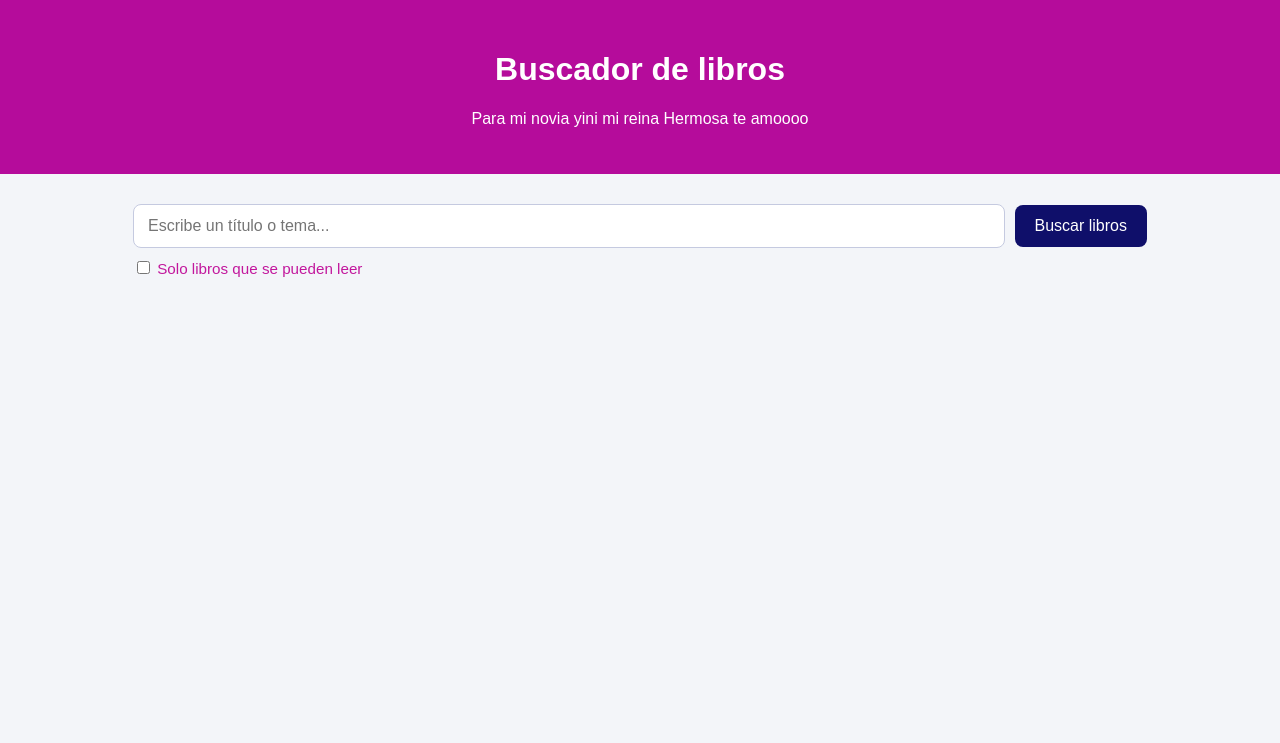
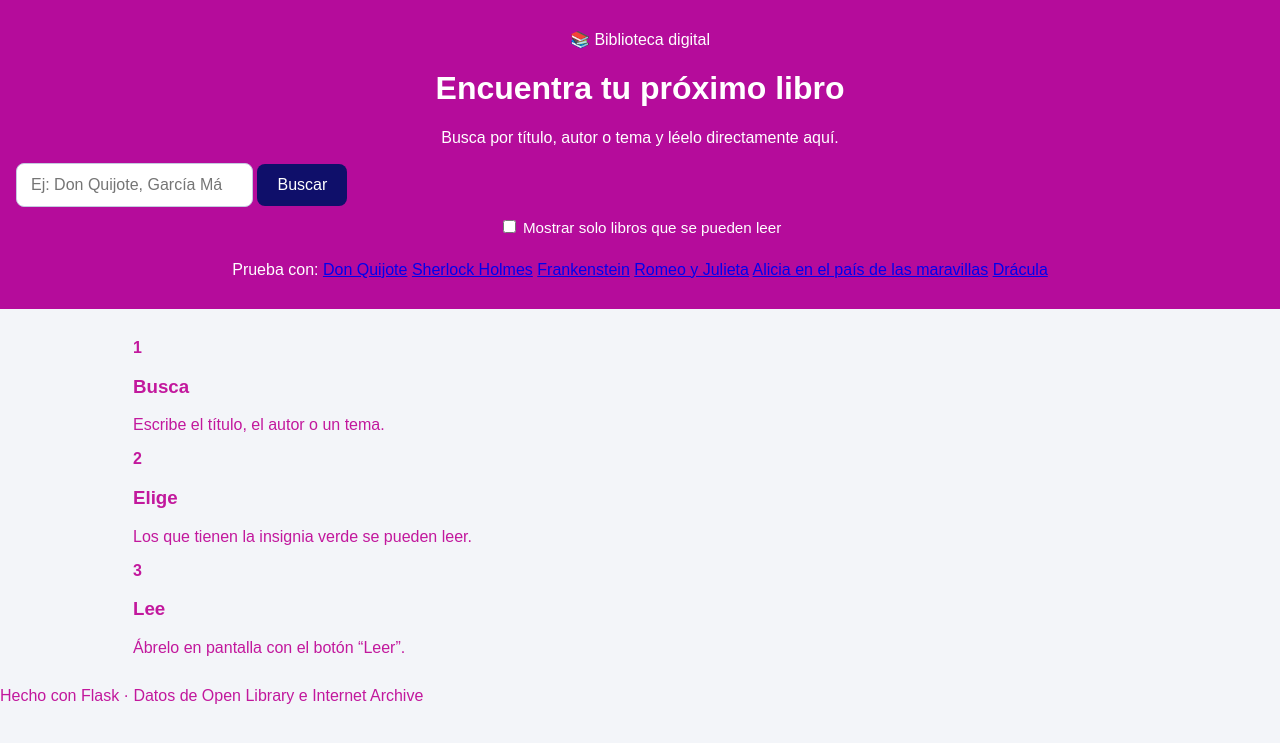
Before and after one commit to franklinlloreda3-creator/buscador_libros, a Flask app: page / in a window 1280 px wide. Shown: the top 743 px of the page. Run offline with Flask 3, Linux system fonts and the light colour scheme.

Commit message:
Update index.html

```diff
--- a/templates/index.html
+++ b/templates/index.html
@@ -7,64 +7,141 @@
     <link rel="stylesheet" href="{{ url_for('static', filename='estilos.css') }}">
 </head>
 <body>
-<header>
-    <h1>Buscador de libros</h1>
-    <p>Para mi novia yini mi reina Hermosa te amoooo</p>
+<header class="hero">
+    <div class="hero-contenido">
+        <span class="etiqueta">📚 Biblioteca digital</span>
+        <h1>Encuentra tu próximo libro</h1>
+        <p>Busca por título, autor o tema y léelo directamente aquí.</p>
+
+        <form method="GET" action="/" id="form-busqueda">
+            <div class="barra">
+                <input type="search" name="q" value="{{ busqueda }}"
+                       placeholder="Ej: Don Quijote, García Márquez, Frankenstein..." required>
+                <button type="submit" id="boton-buscar">Buscar</button>
+            </div>
+            <label class="filtro">
+                <input type="checkbox" name="leibles" value="1"
+                       {% if solo_leibles %}checked{% endif %}>
+                Mostrar solo libros que se pueden leer
+            </label>
+        </form>
+
+        {% if not busqueda %}
+        <div class="sugerencias">
+            <span>Prueba con:</span>
+            {% for s in ["Don Quijote", "Sherlock Holmes", "Frankenstein", "Romeo y Julieta", "Alicia en el país de las maravillas", "Drácula"] %}
+                <a href="/?q={{ s | urlencode }}&leibles=1">{{ s }}</a>
+            {% endfor %}
+        </div>
+        {% endif %}
+    </div>
 </header>
 
 <main>
-    <form method="GET" action="/">
-        <input type="search" name="q" value="{{ busqueda }}"
-               placeholder="Escribe un título o tema..." required>
-        <button type="submit">Buscar libros</button>
-        <label class="filtro">
-            <input type="checkbox" name="leibles" value="1"
-                   {% if solo_leibles %}checked{% endif %}>
-            Solo libros que se pueden leer
-        </label>
-    </form>
-
     {% if busqueda %}
-        <h2>Resultados para: {{ busqueda }}</h2>
+        <div class="encabezado-resultados">
+            <h2>Resultados para “{{ busqueda }}”</h2>
+            {% if libros %}
+                <span class="contador">{{ libros | length }} libros</span>
+            {% endif %}
+        </div>
     {% endif %}
 
     {% if mensaje %}
         <p class="mensaje">{{ mensaje }}</p>
     {% endif %}
 
+    {% if not busqueda %}
+    <section class="pasos">
+        <div><b>1</b><h3>Busca</h3><p>Escribe el título, el autor o un tema.</p></div>
+        <div><b>2</b><h3>Elige</h3><p>Los que tienen la insignia verde se pueden leer.</p></div>
+        <div><b>3</b><h3>Lee</h3><p>Ábrelo en pantalla con el botón “Leer”.</p></div>
+    </section>
+    {% endif %}
+
     {% if libros %}
     <section class="resultados">
         {% for libro in libros %}
         <article class="libro">
+            <div class="marco-portada">
                 {% if libro.portada %}
                     <img class="portada" loading="lazy"
                          src="https://covers.openlibrary.org/b/id/{{ libro.portada }}-M.jpg"
                          alt="Portada de {{ libro.titulo }}">
                 {% else %}
-                <div class="sin-portada">Portada no disponible</div>
+                    <div class="sin-portada"><span>📖</span>Portada no disponible</div>
                 {% endif %}
+                {% if libro.lectura %}
+                    <span class="insignia {{ 'libre' if libro.lectura.libre else 'prestamo' }}">
+                        {{ 'Gratis' if libro.lectura.libre else 'Préstamo' }}
+                    </span>
+                {% endif %}
+            </div>
+            <div class="info">
                 <h3>{{ libro.titulo }}</h3>
-            <p><strong>Autor:</strong> {{ libro.autor }}</p>
-            <p><strong>Año:</strong> {{ libro.anio }}</p>
-            {% if libro.lectura %}
+                <p class="autor">{{ libro.autor }}</p>
+                <p class="anio">Publicado en {{ libro.anio }}</p>
+
+                {% if libro.lectura and libro.lectura.libre %}
+                    <button class="boton-leer" type="button"
+                            data-embed="{{ libro.lectura.url.replace('/details/', '/embed/') }}"
+                            data-url="{{ libro.lectura.url }}"
+                            data-titulo="{{ libro.titulo }}">📖 Leer aquí</button>
+                {% elif libro.lectura %}
                     <a class="boton-leer" href="{{ libro.lectura.url }}"
-                   target="_blank" rel="noopener noreferrer">
-                    {% if libro.lectura.libre %}Leer gratis{% else %}Leer (préstamo gratis){% endif %}
-                </a>
-                {% if not libro.lectura.libre %}
-                <p class="nota">Requiere una cuenta gratuita en Internet Archive.</p>
-                {% endif %}
+                       target="_blank" rel="noopener noreferrer">📖 Pedir prestado</a>
+                    <p class="nota">Requiere cuenta gratuita en Internet Archive.</p>
                 {% else %}
                     <p class="nota">Sin versión digital disponible.</p>
                 {% endif %}
+
                 {% if libro.clave %}
-                <a href="https://openlibrary.org{{ libro.clave }}"
-                   target="_blank" rel="noopener noreferrer">Ver ficha del libro</a>
+                    <a class="ficha" href="https://openlibrary.org{{ libro.clave }}"
+                       target="_blank" rel="noopener noreferrer">Ver ficha del libro →</a>
                 {% endif %}
+            </div>
         </article>
         {% endfor %}
     </section>
     {% endif %}
 </main>
+
+<footer>Hecho con Flask · Datos de Open Library e Internet Archive</footer>
+
+<dialog id="lector">
+    <div class="lector-barra">
+        <strong id="lector-titulo"></strong>
+        <div>
+            <a id="lector-abrir" target="_blank" rel="noopener noreferrer">Abrir en otra pestaña ↗</a>
+            <button type="button" id="lector-cerrar" aria-label="Cerrar">✕</button>
+        </div>
+    </div>
+    <iframe id="lector-marco" title="Lector de libro" allowfullscreen></iframe>
+</dialog>
+
+<script>
+    const lector = document.getElementById("lector");
+    const marco = document.getElementById("lector-marco");
+
+    document.querySelectorAll("button.boton-leer").forEach(function (b) {
+        b.addEventListener("click", function () {
+            document.getElementById("lector-titulo").textContent = b.dataset.titulo;
+            document.getElementById("lector-abrir").href = b.dataset.url;
+            marco.src = b.dataset.embed;
+            lector.showModal();
+        });
+    });
+
+    function cerrar() { lector.close(); marco.src = "about:blank"; }
+    document.getElementById("lector-cerrar").addEventListener("click", cerrar);
+    lector.addEventListener("click", function (e) { if (e.target === lector) cerrar(); });
+    lector.addEventListener("cancel", function () { marco.src = "about:blank"; });
+
+    document.getElementById("form-busqueda").addEventListener("submit", function () {
+        const btn = document.getElementById("boton-buscar");
+        btn.textContent = "Buscando…";
+        btn.disabled = true;
+    });
+</script>
 </body>
 </html>
```
Lines whose indentation alone changed are shown as unchanged.
